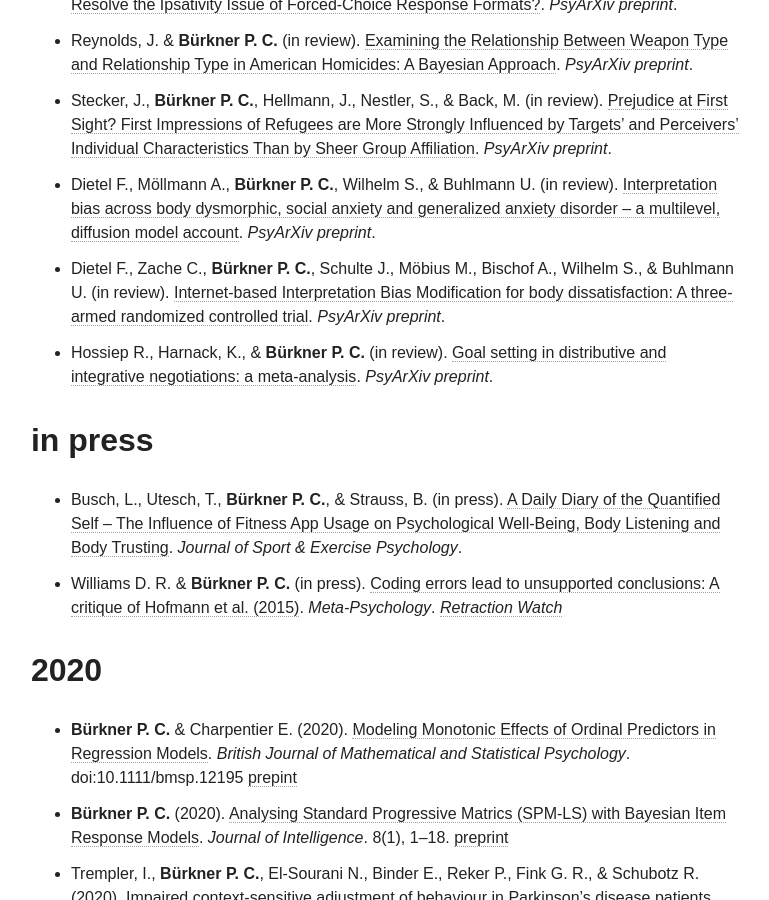
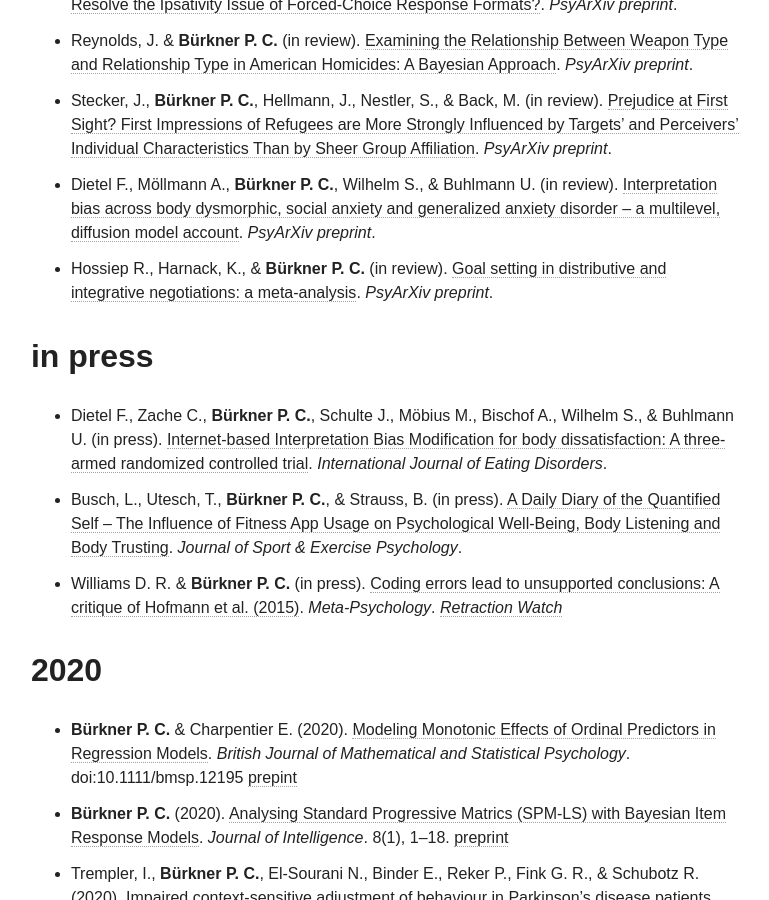
Before and after one commit to paul-buerkner/paul-buerkner.github.io, a Jekyll site: the page built from publications/index.md, in a window 1280 px wide and 900 px high, scrolled down 1085 px. Shown: the whole window, without its empty margins (255-1024 px from the left). Built offline with Jekyll 4.4.1, drawn with Linux system fonts in a browser that asks for light colours; nearby versions of some CDN libraries.

Commit message:
move paper to 'in press'

```diff
--- a/publications/index.md
+++ b/publications/index.md
@@ -16,11 +16,11 @@ excerpt: "A list of my publications"
 * Reynolds, J. & **Bürkner P. C.** (in review). [Examining the Relationship Between Weapon Type and Relationship Type in American Homicides: A Bayesian Approach](https://psyarxiv.com/tf7je/). *PsyArXiv preprint*.
 * Stecker, J., **Bürkner P. C.**, Hellmann, J., Nestler, S., & Back, M. (in review). [Prejudice at First Sight? First Impressions of Refugees are More Strongly Influenced by Targets’ and Perceivers’ Individual Characteristics Than by Sheer Group Affiliation](https://psyarxiv.com/wt6kr). *PsyArXiv preprint*.
 * Dietel F., Möllmann A., **Bürkner P. C.**, Wilhelm S., & Buhlmann U. (in review). [Interpretation bias across body dysmorphic, social anxiety and generalized anxiety disorder – a multilevel, diffusion model account](https://psyarxiv.com/3hnpu/). *PsyArXiv preprint*.
-* Dietel F., Zache C., **Bürkner P. C.**, Schulte J., Möbius M., Bischof A., Wilhelm S., & Buhlmann U. (in review). [Internet-based Interpretation Bias Modification for body dissatisfaction: A three-armed randomized controlled trial](https://psyarxiv.com/y73rd/). *PsyArXiv preprint*.
 * Hossiep R., Harnack, K., & **Bürkner P. C.** (in review). [Goal setting in distributive and integrative negotiations: a meta-analysis](https://psyarxiv.com/mkgxt). *PsyArXiv preprint*.
 
 ## in press
 
+* Dietel F., Zache C., **Bürkner P. C.**, Schulte J., Möbius M., Bischof A., Wilhelm S., & Buhlmann U. (in press). [Internet-based Interpretation Bias Modification for body dissatisfaction: A three-armed randomized controlled trial](https://psyarxiv.com/y73rd/). *International Journal of Eating Disorders*.
 * Busch, L., Utesch, T., **Bürkner P. C.**, & Strauss, B. (in press). [A Daily Diary of the Quantified Self – The Influence of Fitness App Usage on Psychological Well-Being, Body Listening and Body Trusting](https://psyarxiv.com/cd6t8/). *Journal of Sport & Exercise Psychology*.
 * Williams D. R. & **Bürkner P. C.** (in press). [Coding errors lead to unsupported conclusions: A critique of Hofmann et al. (2015)](https://osf.io/preprints/psyarxiv/2jpdb/). *Meta-Psychology*. [*Retraction Watch*](http://retractionwatch.com/2016/10/04/oh-well-love-hormone-doesnt-reduce-psychiatric-symptoms-says-researchers-in-request-to-retract/)
 
```
